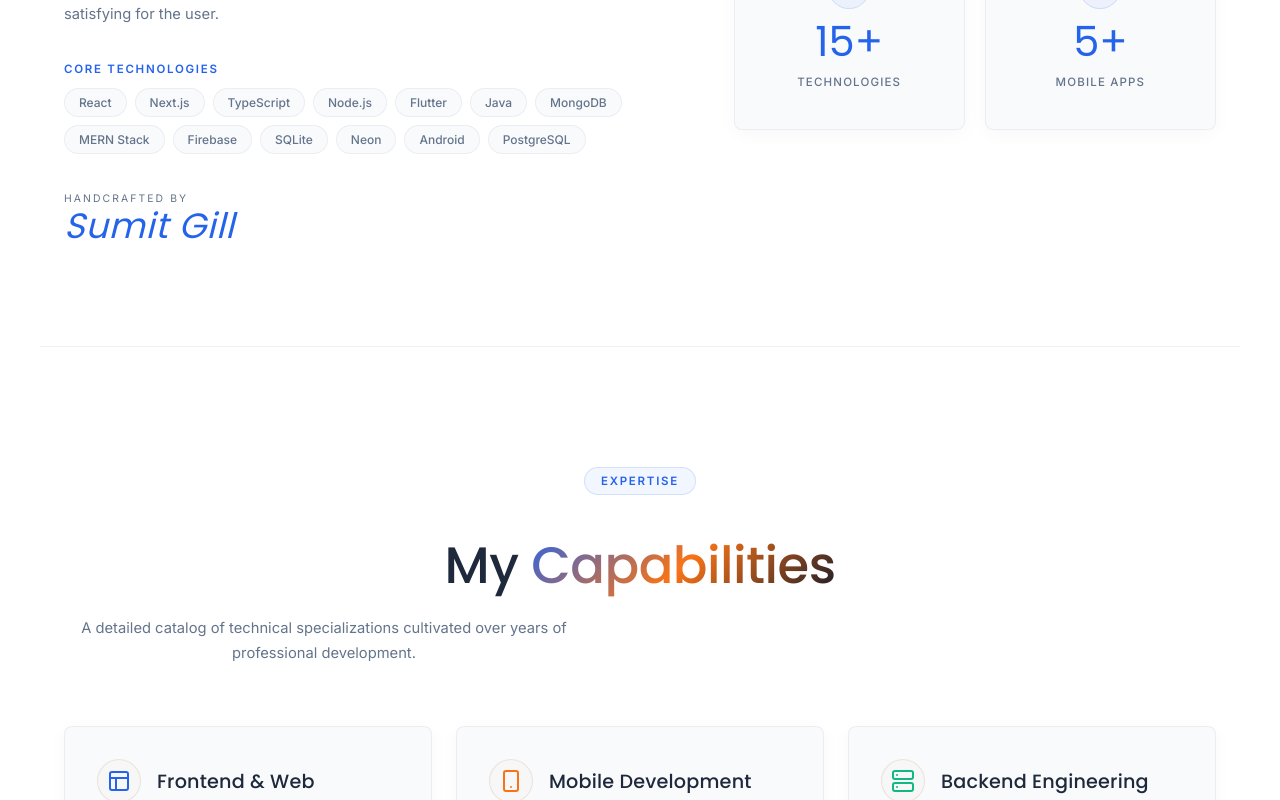
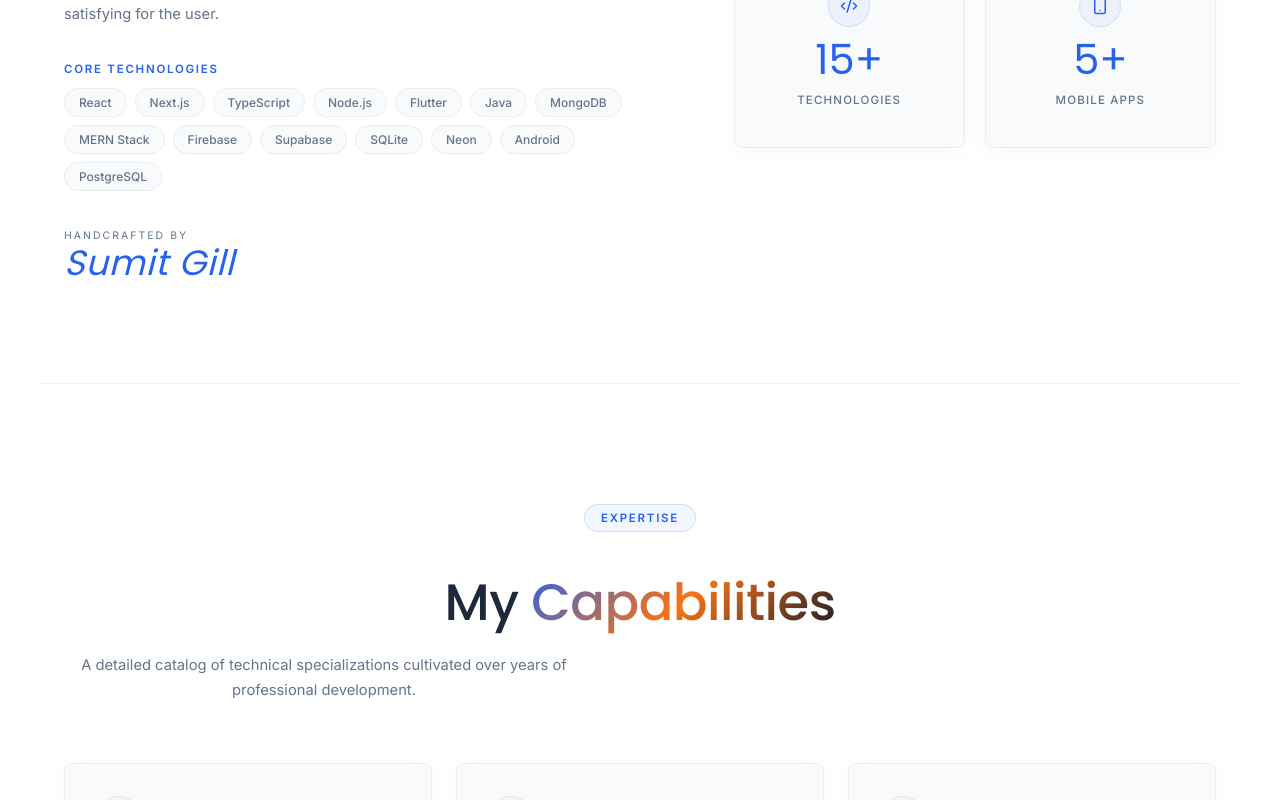
Before and after one commit to Samy-24-08-rocky/my-protfolie-app, a Next.js app: page / in a window 1280 px wide. Shown: the part 1620-2420 px from the top of the page. Built offline with nearby package versions, Linux system fonts and the light colour scheme; no server answers; the database is empty.

Commit message:
Add Supabase to Backend & Database capability list and About badges

```diff
--- a/src/components/About.tsx
+++ b/src/components/About.tsx
@@ -6,7 +6,7 @@ import { Award, Globe, Code2, Smartphone, Signature } from "lucide-react";
 import styles from "./About.module.css";
 import { Reveal } from "./Reveal";
 
-const TECH = ["React", "Next.js", "TypeScript", "Node.js", "Flutter", "Java", "MongoDB", "MERN Stack", "Firebase", "SQLite", "Neon", "Android", "PostgreSQL"];
+const TECH = ["React", "Next.js", "TypeScript", "Node.js", "Flutter", "Java", "MongoDB", "MERN Stack", "Firebase", "Supabase", "SQLite", "Neon", "Android", "PostgreSQL"];
 
 const stats = [
     { icon: <Award size={18} />, value: 3, suffix: "+", label: "Years Experience" },
--- a/src/components/TechStackSection.tsx
+++ b/src/components/TechStackSection.tsx
@@ -15,6 +15,7 @@ const techItems = [
     { name: "PostgreSQL", category: "Backend & Database", desc: "Relational database engines" },
     { name: "MySQL", category: "Backend & Database", desc: "Structured data storage" },
     { name: "Firebase", category: "Backend & Database", desc: "Serverless backend & database" },
+    { name: "Supabase", category: "Backend & Database", desc: "Open-source Firebase alternative" },
     { name: "SQLite", category: "Backend & Database", desc: "Lightweight embedded database" },
     { name: "Neon", category: "Backend & Database", desc: "Serverless Postgres database" },
     { name: "Java", category: "Backend & Database", desc: "Enterprise backend development" },
```
